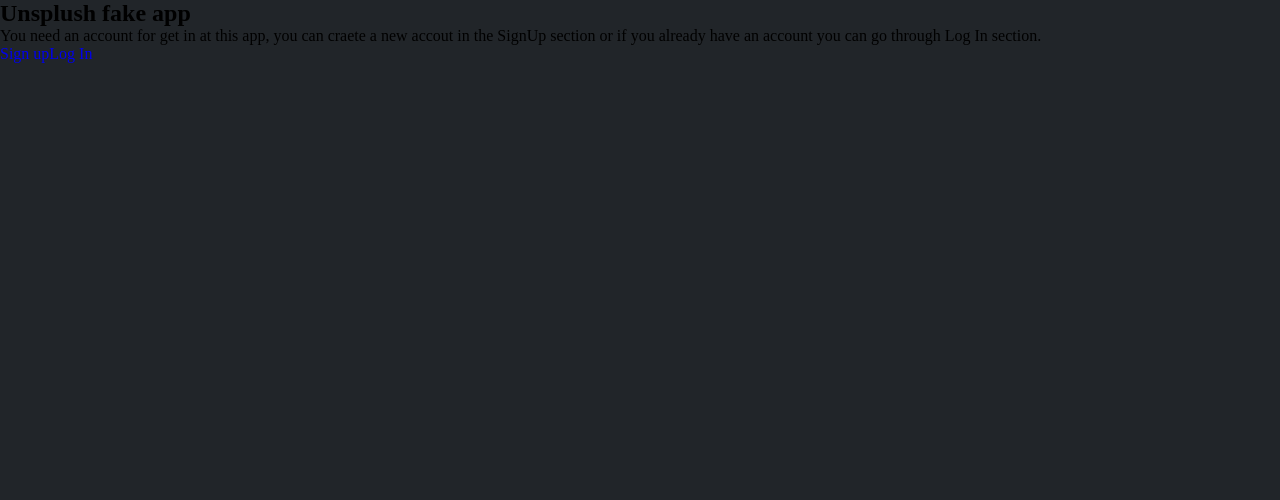
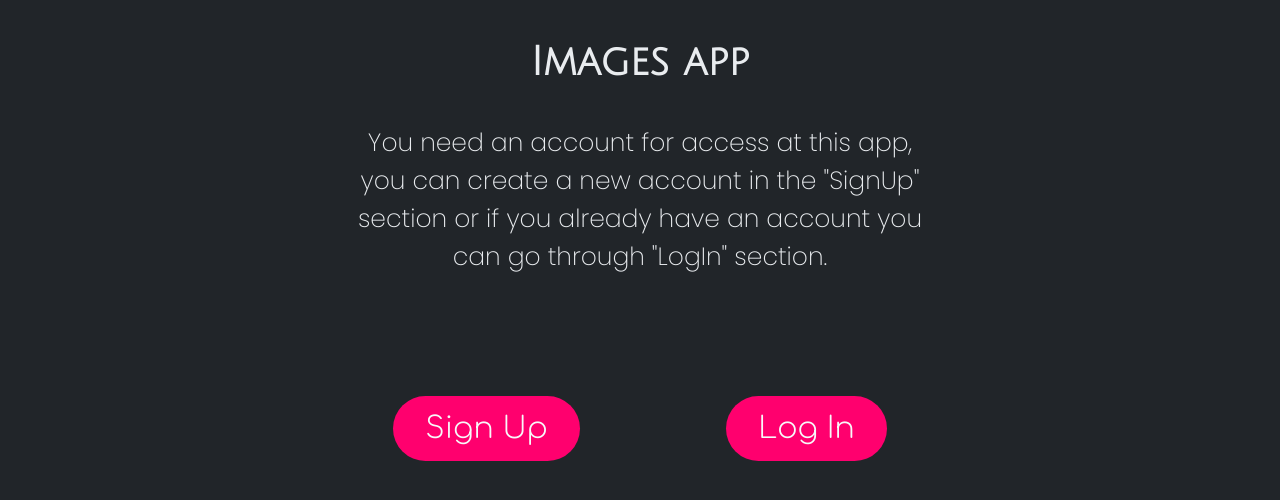
Before and after one commit to Fredvel123/unsplash_frontend, a React (Create React App) app: page / in a window 1280 px wide. Shown: the top 500 px of the page. Built offline with nearby package versions, Linux system fonts and the light colour scheme.

Commit message:
I added styled at the start page

```diff
--- a/src/components/StartPage/index.jsx
+++ b/src/components/StartPage/index.jsx
@@ -1,18 +1,22 @@
 import React, { Fragment } from 'react';
+// react router
 import { Link } from 'react-router-dom';
+// styled componetns
+import { Nav, StartDiv } from '../../styles/StartPage/index';
 
 function StartPage() {
   return(
-    <Fragment>
-      <h2>Unsplush fake app</h2>
-      <p>You need an account for get in at this app, you can craete a new accout in the SignUp section
-         or if you already have an account you can go through Log In section.
+    <StartDiv>
+      <h2>Images app</h2>
+      <p>
+        You need an account for access at this app, you can create a new account in the "SignUp" section
+        or if you already have an account you can go through "LogIn" section.
       </p>
-      <nav>
-        <Link to='/signup' >Sign up</Link>
+      <Nav>
+        <Link to='/signup' >Sign Up</Link>
         <Link to='/login' >Log In</Link>
-      </nav>
-    </Fragment>
+      </Nav>
+    </StartDiv>
   )
 }
 
--- a/src/styles/SignUp/index.jsx
+++ b/src/styles/SignUp/index.jsx
@@ -27,6 +27,7 @@
 export const DivBox = styled.div`
   margin: 5vh 10%;
   h3 {
+    color: ${colors.white};
     font-weight: 100;
     margin-top: 2vh;
     font-size: 15px;
@@ -38,6 +39,7 @@
     flex-direction: column;
   }
   form button {
+    color: ${colors.graywhite};
     width: 98.5%;
     text-align: center;
     cursor: pointer;
--- /dev/null
+++ b/src/styles/StartPage/index.jsx
@@ -0,0 +1,45 @@
+import styled from 'styled-components';
+// colors and fonts
+import colors from '../tools/color.json';
+import fonts from '../tools/fonts.json';
+// react router
+
+
+export const StartDiv = styled.div`
+  display: flex;
+  flex-direction: column;
+  justify-content: center;
+  align-items: center;
+  h2{
+    margin:5vh 0;
+    font-size: 40px;
+    color: ${colors.graywhite};
+    font-family: ${fonts.letter3};
+  }
+  p {
+    font-family: ${fonts.letter6};
+    color: ${colors.graywhite};
+    text-align: center;
+    width: 45%;
+    font-size: 25px;
+  }
+`
+
+export const Nav = styled.nav`
+  margin-top: 15vh;
+  width: 50%;
+  display: flex;
+  justify-content: space-around;
+  a {
+    border-radius: 50px;
+    transition: ease-in 0.2s;
+    font-family: ${fonts.letter2};
+    background: ${colors.pink};
+    color: ${colors.white};
+    font-size: 30px;
+    padding: 2vh 5%;
+    &:hover{
+      background: ${colors.sky};
+    }
+  }
+`
```
Also changed, not shown: src/components/Error404/images/trash.png (deleted).
